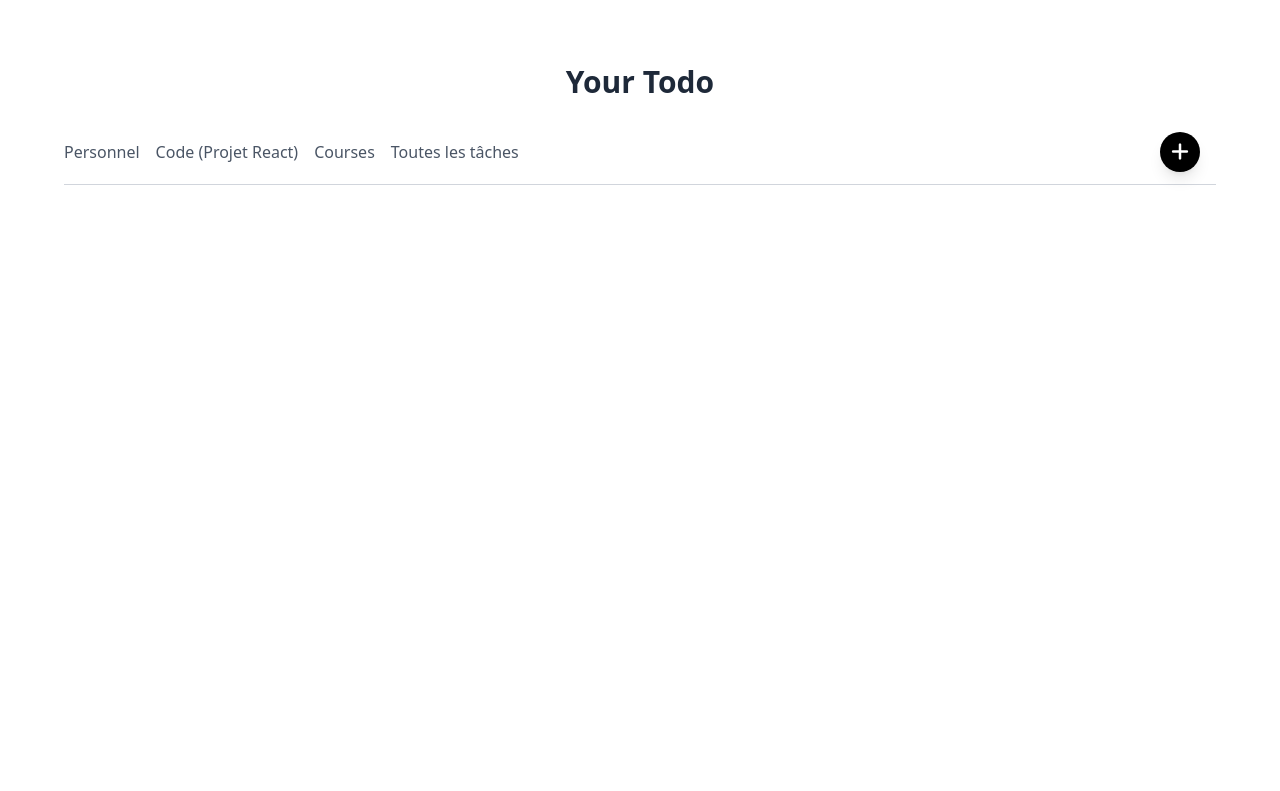
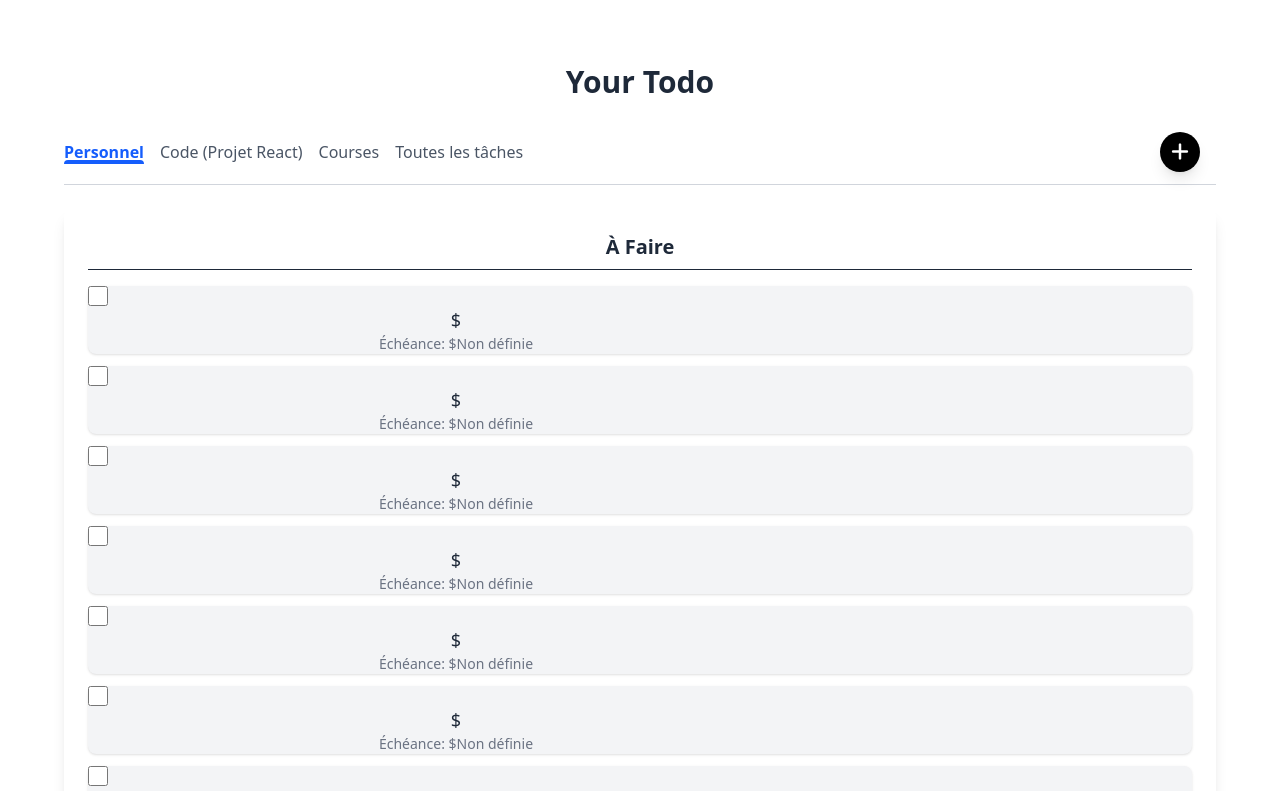
Before and after one commit to ElieReyara/TodoListReact, a React (Vite) app: page / in a window 1280 px wide. Shown: the top 791 px of the page. Built offline with nearby package versions, Linux system fonts and the light colour scheme.

Commit message:
correction beug affichage groupe

```diff
--- a/src/components/DisplayGroup.jsx
+++ b/src/components/DisplayGroup.jsx
@@ -1,4 +1,10 @@
+import { use, useEffect } from "react"
+
 function DisplayGroup({setActiveGroup, groups, isActive}) {
+    // J'affiche les groupe et je m'et en bleu le groupe actif si son id correspond a celle de la var
+    //Le groupe actif par defaut au lancement de l'app est le premier de la liste
+    setActiveGroup(groups[0].id);
+
     return (
         <>
             {groups.map((group) => (
--- /dev/null
+++ b/src/components/DisplayTask.jsx
@@ -0,0 +1,45 @@
+function DisplayTask({todos}) {
+    return (
+        <>
+           <div id="incomplete-tasks" class="mb-6 bg-white p-6 rounded-lg shadow-lg">
+                <h2 class="text-xl font-semibold text-gray-800 mb-4 border-b pb-2">À Faire</h2>
+                <div id="incomplete-tasks-block" class="">
+                    {todos.map((task) => {
+                        return (
+                        <div class="mb-2 task-card relative divContentTask bg-gray-100 ${cardPadding} rounded-lg shadow-sm mb-3 group cursor-pointer hover:bg-gray-50 transition duration-150" data-task-id="${task.id}">
+                            <div class="w-1/12 flex items-center justify-start">
+                                <input type="checkbox"
+                                    className="h-5 w-5 text-blue-600 border-gray-300 rounded focus:ring-blue-500"
+                                    aria-label="Marquer comme complété"
+                                    data-action="complete"
+                                    data-task-id="${task.id}"
+                                    />
+                            </div>
+
+                            <div class="task-content w-8/12 flex flex-col justify-center cursor-pointer">
+                                <span className="text-lg font-medium text-gray-800 ${task.complete ? 'line-through text-gray-500' : ''}">
+                                    ${task.nom}
+                                </span>
+                                <span class="whitespace-nowrap text-sm text-gray-500">
+                                    Échéance: ${task.echeance || 'Non définie'}
+                                </span>
+                            </div>
+                        </div>)
+                    })}
+                </div>
+            </div>
+
+
+            <div id="complete-tasks" class="bg-white p-6 rounded-lg shadow-lg">
+                <h2 class="text-xl font-semibold text-gray-800 mb-4 border-b pb-2">Complétées</h2>
+                <div id="complete-tasks-block" class="">
+
+                </div>
+            </div>
+
+        </>
+    )
+
+}
+
+export default DisplayTask
--- a/src/components/MainApp.jsx
+++ b/src/components/MainApp.jsx
@@ -1,6 +1,7 @@
 import AddGroupForm from "./AddGroupForm"
-import { useState } from "react";
+import { useEffect, useState } from "react";
 import DisplayGroup from "./DisplayGroup";
+import DisplayTask from "./DisplayTask";
 
 const initialGroups = [
     { id: '1', name: 'Personnel' },
@@ -76,6 +77,7 @@ function MainApp() {
         setIsFormVisible(!isFormVisible);
     }
 
+
   return (
     <div className="container mx-auto p-4 md:p-8">
         <header className="mb-8">
@@ -104,6 +106,9 @@ function MainApp() {
             <AddGroupForm toggleForm={toggleFormVisibility}/>
         </div> : null}
 
+        <section id="task-container">
+            <DisplayTask todos={todos}/>
+        </section>
     </div>
   )
 }
```
